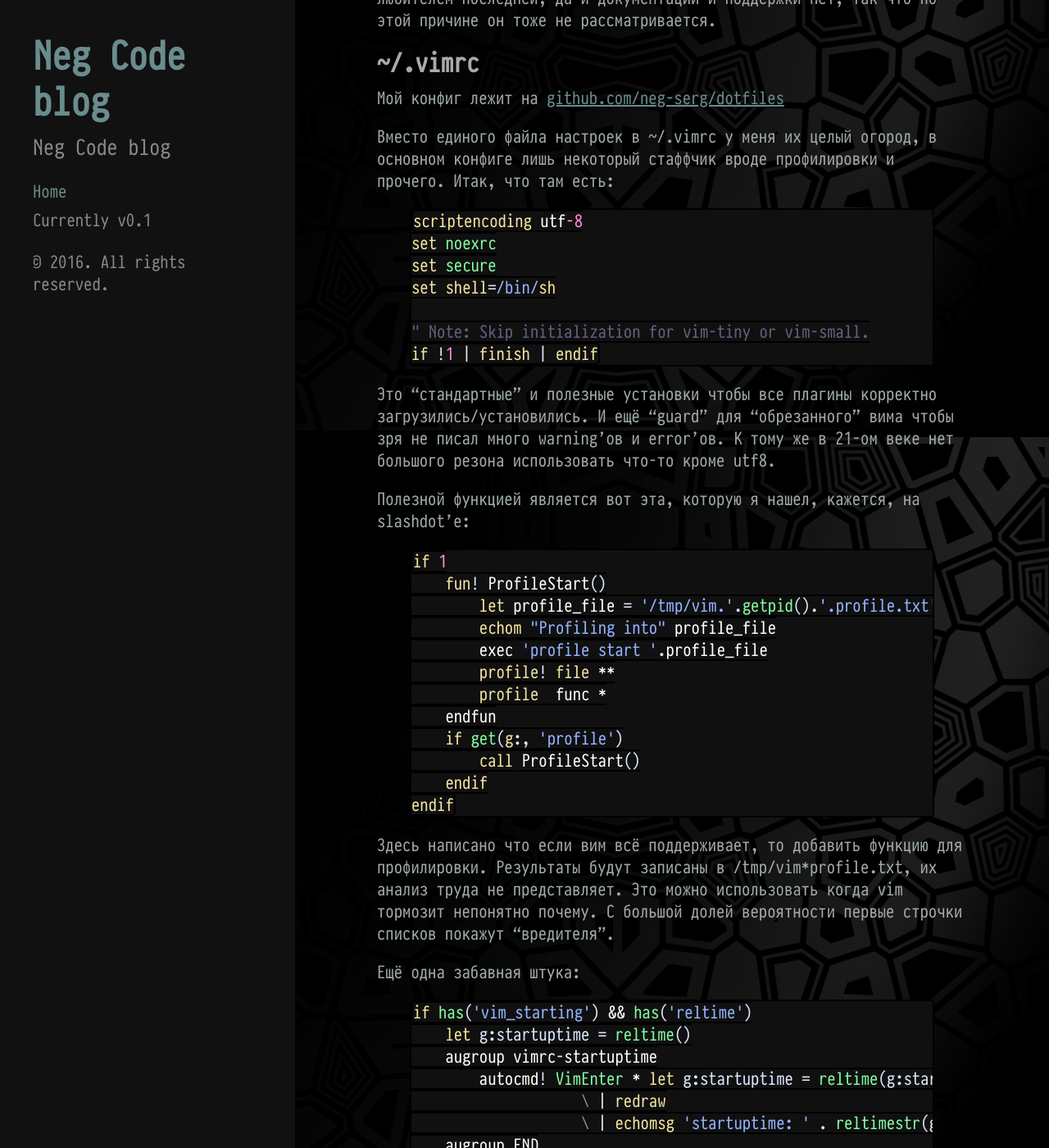
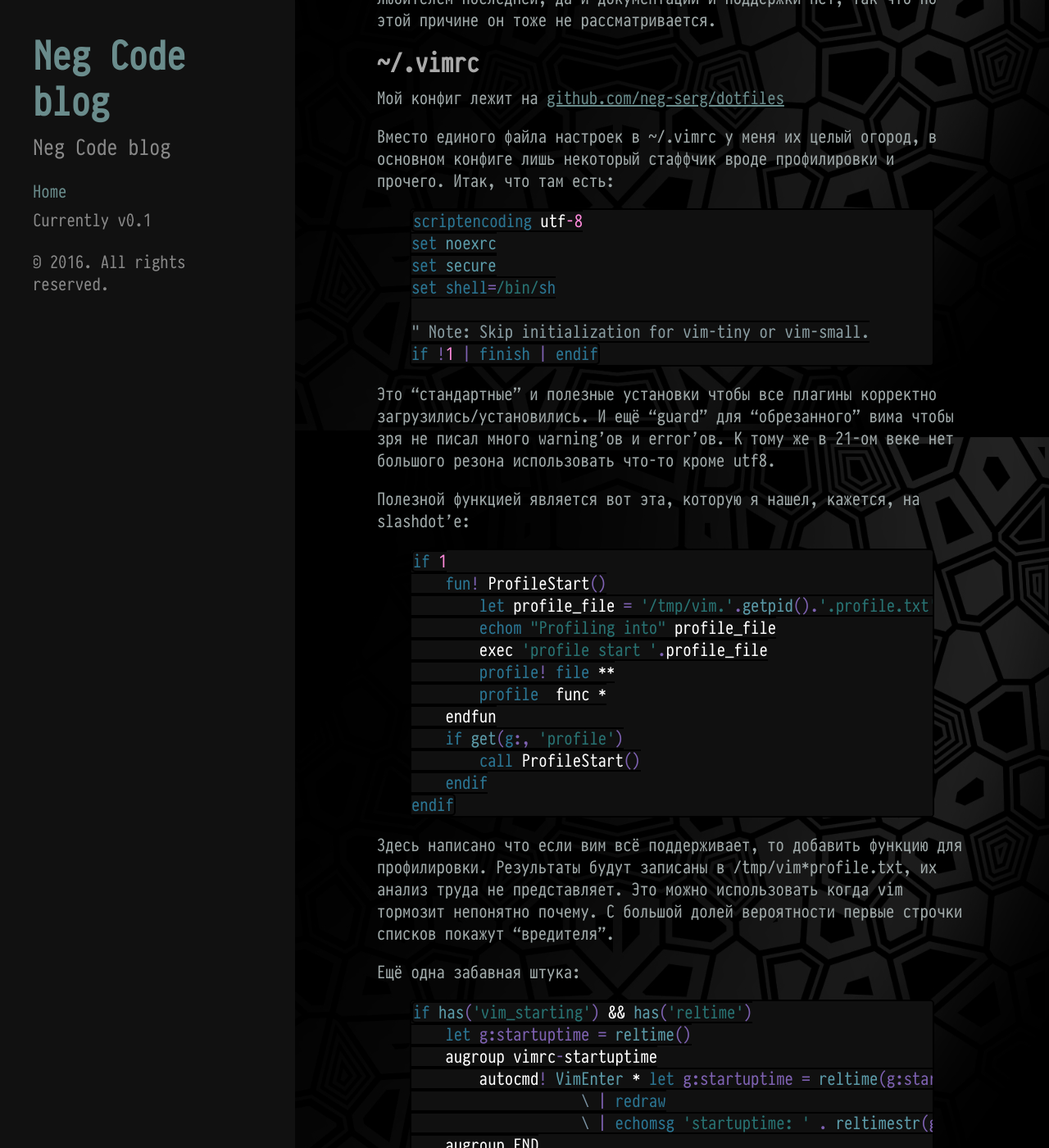
Before and after one commit to neg-serg/neg-serg.github.io, a Jekyll site: the page built from _posts/2016-01-25-vim-as-ide.md, in a window 1280 px wide and 1400 px high, scrolled down 1387 px. Shown: the whole window at 82% size. Built offline with Jekyll 4.4.1, drawn with Linux system fonts in a browser that asks for light colours; comment, search, counter and statistics services are not loaded.

Commit message:
update syntax

```diff
--- a/public/css/syntax.css
+++ b/public/css/syntax.css
@@ -1,70 +1,72 @@
-.highlight .c { color: #655e7f; }  /* Comment */
-.highlight .err { color: #f36a66; background-color: #bd93f9; }  /* Error */
-.highlight .language-css .k { color: #93b4ff; }  /* Keyword */
-.highlight .k { color: #f3e4a2; }  /* Keyword */
-.highlight .l { color: #bd93f9; }  /* Literal */
-.highlight .n { color: #dce7fd; }  /* Name */
-.highlight .o { color: #f3e4a2; }  /* Operator */
-.highlight .language-scss .o { color: #dce7fd; }  /* Operator */
-.highlight .language-css .o { color: #dce7fd; }  /* Operator */
-.highlight .p { color: #dce7fd; }  /* Punctuation */
-.highlight .cm { color: #655e7f; }  /* Comment.Multiline */
-.highlight .cp { color: #655e7f; }  /* Comment.Preproc */
-.highlight .c1 { color: #655e7f; }  /* Comment.Single */
-.highlight .cs { color: #655e7f; }  /* Comment.Special */
+.highlight { margin-bottom: 1rem; border-radius: 4px; }
+.highlight pre { margin-bottom: 0; }
+.highlight .c { color: #899CA1; }  /* Comment */
+.highlight .err { color: #f36a66; background-color: #7F62B3; }  /* Error */
+.highlight .language-css .k { color: #287373; }  /* Keyword */
+.highlight .k { color: #2B7694; font-style:bold;}  /* Keyword */
+.highlight .l { color: #7F62B3; }  /* Literal */
+.highlight .n { color: #7F62B3; }  /* Name */
+.highlight .o { color: #2B7694; font-style:bold;}  /* Operator */
+.highlight .language-scss .o { color: #7F62B3; }  /* Operator */
+.highlight .language-css .o { color: #7F62B3; }  /* Operator */
+.highlight .p { color: #7F62B3; }  /* Punctuation */
+.highlight .cm { color: #899CA1; }  /* Comment.Multiline */
+.highlight .cp { color: #899CA1; }  /* Comment.Preproc */
+.highlight .c1 { color: #899CA1; }  /* Comment.Single */
+.highlight .cs { color: #899CA1; }  /* Comment.Special */
 .highlight .ge { font-style: italic; }  /* Generic.Emph */
 .highlight .gs { font-weight: bold; }  /* Generic.Strong */
-.highlight .kc { color: #bd93f9; } /* Keyword.Constant */
-.highlight .kd { color: #bd93f9; }  /* Keyword.Declaration */
+.highlight .kc { color: #7F62B3; } /* Keyword.Constant */
+.highlight .kd { color: #7F62B3; }  /* Keyword.Declaration */
 .highlight .kn { color: #ff8adb; }  /* Keyword.Namespace */
-.highlight .kp { color: #bd93f9; }  /* Keyword.Pseudo */
-.highlight .kr { color: #bd93f9; }  /* Keyword.Reserved */
+.highlight .kp { color: #7F62B3; }  /* Keyword.Pseudo */
+.highlight .kr { color: #7F62B3; }  /* Keyword.Reserved */
 .highlight .kt { color: #ff8adb; }  /* Keyword.Type */
-.highlight .ld { color: #dce7fd; }  /* Literal.Date */
+.highlight .ld { color: #7F62B3; }  /* Literal.Date */
 .highlight .m { color: #ff8adb; }  /* Literal.Number */
-.highlight .s { color: #93b4ff; }  /* Literal.String */
-.highlight .na { color: #93b4ff; }  /* Name.Attribute */
-.highlight .language-html .na { color: #bd93f9; }  /* Name.Attribute */
-.highlight .nb { color: #84fba2; }  /* Name.Builtin */
-.highlight .language-scss .nb { color: #bd93f9; } /* Name.Builtin */
-.highlight .nc { color: #bd93f9; }  /* Name.Class */
-.highlight .no { color: #bd93f9; }  /* Name.Constant */
-.highlight .nd { color: #bd93f9; }  /* Name.Decorator */
-.highlight .ni { color: #dce7fd; }  /* Name.Entity */
-.highlight .ne { color: #84fba2; }  /* Name.Exception */
-.highlight .nf { color: #84fba2; }  /* Name.Function */
-.highlight .language-scss .nf { color: #bd93f9; }  /* Name.Function */
-.highlight .nl { color: #dce7fd; }  /* Name.Label */
-.highlight .nn { color: #dce7fd; }  /* Name.Namespace */
-.highlight .nx { color: #dce7fd; }  /* Name.Other */
-.highlight .py { color: #dce7fd; }  /* Name.Property */
-.highlight .nt { color: #f3e4a2; }  /* Name.Tag */
-.highlight .nv { color: #dce7fd; }  /* Name.Variable */
-.highlight .ow { color: #f3e4a2; }  /* Operator.Word */
-.highlight .w { color: #dce7fd; }  /* Text.Whitespace */
+.highlight .s { color: #287373; }  /* Literal.String */
+.highlight .na { color: #287373; }  /* Name.Attribute */
+.highlight .language-html .na { color: #7F62B3; }  /* Name.Attribute */
+.highlight .nb { color: #5c9caa; }  /* Name.Builtin */
+.highlight .language-scss .nb { color: #7F62B3; } /* Name.Builtin */
+.highlight .nc { color: #7F62B3; }  /* Name.Class */
+.highlight .no { color: #7F62B3; }  /* Name.Constant */
+.highlight .nd { color: #7F62B3; }  /* Name.Decorator */
+.highlight .ni { color: #7F62B3; }  /* Name.Entity */
+.highlight .ne { color: #5c9caa; }  /* Name.Exception */
+.highlight .nf { color: #5c9caa; }  /* Name.Function */
+.highlight .language-scss .nf { color: #7F62B3; }  /* Name.Function */
+.highlight .nl { color: #7F62B3; }  /* Name.Label */
+.highlight .nn { color: #7F62B3; }  /* Name.Namespace */
+.highlight .nx { color: #7F62B3; }  /* Name.Other */
+.highlight .py { color: #7F62B3; }  /* Name.Property */
+.highlight .nt { color: #2B7694; font-style:bold;}  /* Name.Tag */
+.highlight .nv { color: #7F62B3; }  /* Name.Variable */
+.highlight .ow { color: #2B7694; font-style:bold; }  /* Operator.Word */
+.highlight .w { color: #7F62B3; }  /* Text.Whitespace */
 .highlight .mf { color: #ff8adb; }  /* Literal.Number.Float */
-.highlight .mh { color: #bd93f9; }  /* Literal.Number.Hex */
-.highlight .mi { color: #bd93f9; }  /* Literal.Number.Integer */
+.highlight .mh { color: #7F62B3; }  /* Literal.Number.Hex */
+.highlight .mi { color: #7F62B3; }  /* Literal.Number.Integer */
 .highlight .mo { color: #ff8adb; }  /* Literal.Number.Oct */
-.highlight .sb { color: #93b4ff; }  /* Literal.String.Backtick */
-.highlight .sc { color: #93b4ff; }  /* Literal.String.Char */
-.highlight .sd { color: #93b4ff; }  /* Literal.String.Doc */
-.highlight .s2 { color: #93b4ff; }  /* Literal.String.Double */
-.highlight .language-scss .s2 { color: #dce7fd; }  /* Literal.String.Double */
-.highlight .language-css .s2 { color: #dce7fd; }  /* Literal.String.Double */
+.highlight .sb { color: #287373; }  /* Literal.String.Backtick */
+.highlight .sc { color: #287373; }  /* Literal.String.Char */
+.highlight .sd { color: #287373; }  /* Literal.String.Doc */
+.highlight .s2 { color: #287373; }  /* Literal.String.Double */
+.highlight .language-scss .s2 { color: #7F62B3; }  /* Literal.String.Double */
+.highlight .language-css .s2 { color: #7F62B3; }  /* Literal.String.Double */
 .highlight .se { color: #7b94a5; }  /* Literal.String.Escape */
-.highlight .sh { color: #93b4ff; }  /* Literal.String.Heredoc */
-.highlight .si { color: #93b4ff; }  /* Literal.String.Interpol */
-.highlight .sx { color: #93b4ff; }  /* Literal.String.Other */
-.highlight .sr { color: #93b4ff; }  /* Literal.String.Regex */
-.highlight .s1 { color: #93b4ff; }  /* Literal.String.Single */
-.highlight .ss { color: #93b4ff; }  /* Literal.String.Symbol */
-.highlight .bp { color: #dce7fd; }  /* Name.Builtin.Pseudo */
-.highlight .vc { color: #dce7fd; }  /* Name.Variable.Class */
-.highlight .vg { color: #dce7fd; }  /* Name.Variable.Global */
-.highlight .vi { color: #dce7fd; }  /* Name.Variable.Instance */
+.highlight .sh { color: #287373; }  /* Literal.String.Heredoc */
+.highlight .si { color: #287373; }  /* Literal.String.Interpol */
+.highlight .sx { color: #287373; }  /* Literal.String.Other */
+.highlight .sr { color: #287373; }  /* Literal.String.Regex */
+.highlight .s1 { color: #287373; }  /* Literal.String.Single */
+.highlight .ss { color: #287373; }  /* Literal.String.Symbol */
+.highlight .bp { color: #7F62B3; }  /* Name.Builtin.Pseudo */
+.highlight .vc { color: #7F62B3; }  /* Name.Variable.Class */
+.highlight .vg { color: #7F62B3; }  /* Name.Variable.Global */
+.highlight .vi { color: #7F62B3; }  /* Name.Variable.Instance */
 .highlight .il { color: #ff8adb; } /* Literal.Number.Integer.Long */
-.highlight .gu { color: #655e7f; }  /* Generic Heading & Diff Header */
+.highlight .gu { color: #899CA1; }  /* Generic Heading & Diff Header */
 .highlight .gd { color: #f36a66; }  /* Generic.Subheading & Diff Unified/Comment? */
-.highlight .gi { color: #84fba2; }  /* Generic.Deleted & Diff Deleted */
+.highlight .gi { color: #5c9caa; }  /* Generic.Deleted & Diff Deleted */
 .highlight .pre { overflow-y: scroll; overflow-x: scroll; overflow: scroll; } /* Generic.Inserted & Diff Inserted */
```
